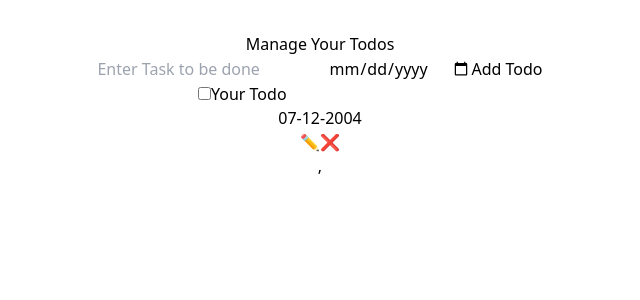
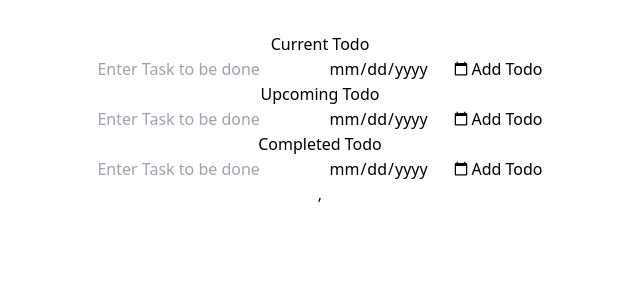
Before and after one commit to surajverma-07/Todo_Flux, a React (Vite) app: page / in a window 1280 px wide. Shown: the top 300 px of the page, without its empty margins (320-960 px from the left). Built offline with nearby package versions, Linux system fonts and the light colour scheme.

Commit message:
almost functioning complete

```diff
--- a/src/App.jsx
+++ b/src/App.jsx
@@ -1,3 +1,4 @@
+import React from "react";
 import "./App.css";
 import AddTodo from "./components/AddTodo";
 import { useSelector } from "react-redux";
@@ -8,24 +9,76 @@ function App() {
   const todos = useSelector((state) => state.todos);
   console.log(todos)
 
+
+
   return (
     <div className="bg-[#172842] min-h-screen py-8">
       <div className="w-full max-w-2xl mx-auto shadow-md rounded-lg px-4 py-3 text-white">
+
+      {/* current todo starts  */}
         <h1 className="text-2xl font-bold text-center mb-8 mt-2">
-          Manage Your Todos
+          Current Todo
         </h1>
         <div className="mb-4">
           {/* Todo form goes here */}
           <AddTodo where="current" />
 
         </div>
+
            <div className="flex flex-wrap gap-y-3">
               {todos.map((todo) => (
                 <div key={todo.id} className="w-full">
-                   <Todos todo={todo} />
+                  {
+                    todo.currentTodo ? (<Todos todo={todo} />):("")
+                  }
+
                 </div>
                ))}
           </div>
+       {/* current todo ends  */}
+
+       {/* pending todo starts  */}
+       <h1 className="text-2xl font-bold text-center mb-8 mt-2">
+          Upcoming Todo
+        </h1>
+        <div className="mb-4">
+          {/* Todo form goes here */}
+          <AddTodo where="upcoming" />
+
+        </div>
+           <div className="flex flex-wrap gap-y-3">
+           {todos.map((todo) => (
+                <div key={todo.id} className="w-full">
+                  {
+                    todo.upcoming ? (<Todos todo={todo} />):(null)
+                  }
+
+                </div>
+               ))}
+          </div>
+       {/* pending todo ends */}
+
+
+       {/* completed todo starts  */}
+       <h1 className="text-2xl font-bold text-center mb-8 mt-2">
+          Completed Todo
+        </h1>
+        <div className="mb-4">
+          {/* Todo form goes here */}
+          <AddTodo where="completed" />
+
+        </div>
+           <div className="flex flex-wrap gap-y-3">
+           {todos.map((todo) => (
+                <div key={todo.id} className="w-full">
+                  {
+                    todo.completed ? (<Todos todo={todo} />):(null)
+                  }
+
+                </div>
+               ))}
+          </div>
+       {/* pending todo ends */}
 
       </div>
     </div>
--- a/src/components/AddTodo.jsx
+++ b/src/components/AddTodo.jsx
@@ -35,7 +35,7 @@ function AddTodo({ where }) {
     };
 
     return (
-        <form onSubmit={addTodoHandler} className='w-full bg-slate-500 flex justify-center gap-x-10 mx-auto py-2 '>
+        <form onSubmit={addTodoHandler} className='w-full h-12 bg-slate-500 flex justify-center gap-x-10 mx-auto py-1  '>
             <input
                 type="text"
                 className='text-black'
@@ -51,7 +51,7 @@ function AddTodo({ where }) {
             />
             <button
                 type='submit'
-                className='border bg-slate-900 text-white rounded-md p-3'
+                className='border bg-slate-900 text-white rounded-md p-2'
             >Add Todo</button>
         </form>
     );
--- a/src/components/Todos.jsx
+++ b/src/components/Todos.jsx
@@ -9,17 +9,13 @@ function Todos({ todo }) {
     const [text, setText] = useState(todo.text);
     const [completed,setCompleted] = useState(todo.completed)
 
-    const deleteTodo = () => {
-        dispatch(removeTodo(todo.id));
-    };
-
     const editTodo = () => {
         dispatch(updateTodo(todo.id, text));
         setEditable(false); // Assuming you want to exit edit mode after updating
     };
 
     const toggleComplete = () => {
-        dispatch(toggleCompleted(todo.id));
+        // dispatch(toggleCompleted(todo.id));
         setCompleted((prev)=> !prev)
     };
    console.log(completed)
@@ -62,7 +58,7 @@ function Todos({ todo }) {
             {/* Delete Todo Button */}
             <button
                 className="inline-flex w-8 h-8 rounded-lg text-sm border border-black/10 justify-center items-center bg-gray-50 hover:bg-gray-100 shrink-0"
-                onClick={deleteTodo}
+                onClick={() => dispatch(removeTodo(todo.id))}
             >
                 ❌
             </button>
--- a/src/features/todoSlice.js
+++ b/src/features/todoSlice.js
@@ -29,13 +29,13 @@ export const todoSlice = createSlice({
           state.todos.push(todo)
         },
         removeTodo:(state,action) => {
-          state.todos = state.todos.filter((todo)=> todo.id !== action.payload.id)
+          state.todos = state.todos.filter((todo)=> todo.id !== action.payload)
         },
         updateTodo:(state,action) => {
            state.todos.map((todo)=> todo.id === action.payload.id ?(todo.text = action.payload.text):(todo.text = todo.text))
         },
         toggleCompleted:(state,action) => {
-           state.todos.map((todo)=> todo.id === action.payload.id ?(todo.completed = !todo.completed):(todo.completed = todo.completed))
+           state.todos.map((todo)=> todo.id === action.payload ?(todo.completed = !todo.completed):(todo.completed = todo.completed))
 
         },
         // setCompleted:(state,action) => {
```
